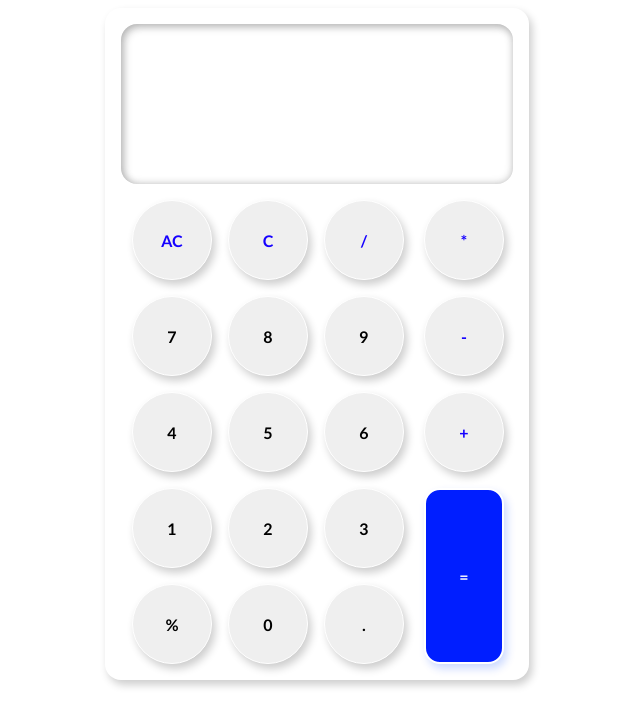
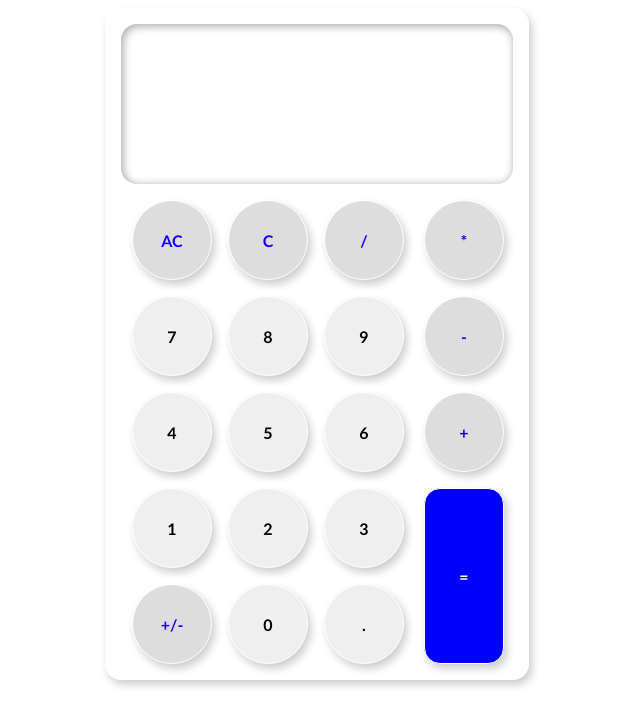
Before and after one commit to JosueSay/CalculadoraNext, a Next.js app: page / in a window 1280 px wide. Shown: the top 726 px of the page, without its empty margins (323-963 px from the left). Built offline with nearby package versions, Linux system fonts and the light colour scheme.

Commit message:
fix: double click of button with keyboard and mouse

```diff
--- a/src/app/page.js
+++ b/src/app/page.js
@@ -7,6 +7,7 @@ import './calculadora.css';
 function Home() {
   const [displayText, setDisplayText] = useState('');
   const [errorDisplay, setErrorDisplay] = useState(false);
+  const [activeButton, setActiveButton] = useState(null);
 
   const buttonDataHorizontal = useMemo(() => [
     { title: 'AC', className: 'button-operator' },
@@ -21,7 +22,7 @@ function Home() {
     { title: '1', className: 'button-number' },
     { title: '2', className: 'button-number' },
     { title: '3', className: 'button-number' },
-    { title: '%', className: 'button-number' },
+    { title: '+/-', className: 'button-operator' },
     { title: '0', className: 'button-number' },
     { title: '.', className: 'button-number' },
   ], []);
@@ -33,63 +34,93 @@ function Home() {
     { title: '=', className: 'button-equals' },
   ], []);
 
-  const clickButton = (text) => {
-    console.log(`Presionaste el botón ${text}`);
+  const clickButton = (text, source, className) => {
+    console.log(`Presionaste el botón ${text} con ${source}`);
+    if (source === 'teclado') {
+      setActiveButton(text);
+      setTimeout(() => setActiveButton(null), 100);
+    }
+
     if (text === 'ERROR') {
       setErrorDisplay(true);
       setDisplayText(text);
     } else {
       setErrorDisplay(false);
-      setDisplayText(text);
+      // Verifica si el botón es de tipo operador antes de actualizar el displayText
+      if (!className.includes('button-operator') && !className.includes('button-equals')) {
+        setDisplayText(prevText => prevText + text);
       }
-  };
-
-  const handleKeyDown = (event) => {
-    const key = event.key;
-    const buttonTitles = buttonDataHorizontal.concat(buttonDataVertical).map(button => button.title);
-
-    if (buttonTitles.includes(key)) {
-      clickButton(key);
     }
   };
 
   useEffect(() => {
     const handleKeyDown = (event) => {
       const key = event.key;
-      const buttonTitles = buttonDataHorizontal.concat(buttonDataVertical).map(button => button.title);
+      // Obtén tanto el título como la clase del botón correspondiente a la tecla presionada
+      const buttonInfo = buttonDataHorizontal.concat(buttonDataVertical).find(button => button.title === key);
+
+      if (buttonInfo) { // Solo actuar si se encuentra un botón correspondiente
+        event.preventDefault();
+        clickButton(buttonInfo.title, 'teclado', buttonInfo.className);
+      }
+
+      // Manejo especial para teclas específicas
       if (key === 'Enter') {
-        clickButton('=');
+        event.preventDefault();
+        const equalsButton = buttonDataVertical.find(button => button.title === '=');
+        if (equalsButton) {
+          clickButton('=', 'teclado', equalsButton.className);
+        }
       } else if (key === 'Backspace') {
-        clickButton('C');
+        const cButton = buttonDataHorizontal.find(button => button.title === 'C');
+        if (cButton) {
+          clickButton('C', 'teclado', cButton.className);
+        }
       } else if (key === 'Delete') {
-        clickButton('AC');
-      } else if (buttonTitles.includes(key)) {
-        clickButton(key);
+        const acButton = buttonDataHorizontal.find(button => button.title === 'AC');
+        if (acButton) {
+          clickButton('AC', 'teclado', acButton.className);
+        }
       }
     };
 
+
+    const handleKeyUp = (event) => {
+      setActiveButton(null);
+    };
+
     document.addEventListener('keydown', handleKeyDown);
-
+    document.addEventListener('keyup', handleKeyUp);
     return () => {
       document.removeEventListener('keydown', handleKeyDown);
+      document.removeEventListener('keyup', handleKeyUp);
     };
   }, [buttonDataHorizontal, buttonDataVertical]);
 
-
   return (
-    <main className='calculadora-container' tabIndex='0' onKeyDown={handleKeyDown}>
+    <main className='calculadora-container' tabIndex='0'>
       <div className='display-calculadora'>
         <Display text={displayText} className={errorDisplay ? 'display-text' : 'display-number'} />
       </div>
       <div className='button-calculadora'>
       <div className='buttons-calculator-horizontal'>
   {buttonDataHorizontal.map(({ title, className }) => (
-            <Button key={title} title={title} onClick={() => clickButton(title)} className={className} />
+    <Button
+      key={title}
+      title={title}
+      onClick={() => clickButton(title, 'ratón', className)}
+      className={`${className} ${activeButton === title ? 'button-active' : ''}`}
+    />
   ))}
 </div>
 <div className='buttons-calculator-vertical'>
   {buttonDataVertical.map(({ title, className }) => (
-            <Button key={title} title={title} onClick={() => clickButton(title)} className={className} />
+    <Button
+      key={title}
+      title={title}
+      onClick={() => clickButton(title, 'ratón', className)}
+      className={className}
+    />
   ))}
 </div>
       </div>
--- a/src/components/Button/Button.css
+++ b/src/components/Button/Button.css
@@ -2,9 +2,12 @@
   aspect-ratio: 1/1;
   font-size: 1rem;
   padding: 1rem;
-  transition-duration: 0.4s;
   font-family: 'Trebuchet MS', 'Lucida Sans Unicode', 'Lucida Grande', 'Lucida Sans', Arial, sans-serif;
   font-weight: bold;
+  box-shadow: 0.2rem 0.3rem 0.5rem 0 rgba(0,0,0,0.2);
+  border: 0.1rem solid white;
+  user-select: none;
+  outline: none
 }
 
 .button-text {
@@ -17,10 +20,9 @@
   text-overflow: ellipsis;
   font-size: 1rem;
   padding: 0.5rem 1rem;
-  color: rgb(21, 0, 255);
+  color: black;
   background-color: rgb(239, 239, 239);
   border: 0.1rem solid white;
-  transition-duration: 0.4s;
   box-shadow: 0.2rem 0.3rem 0.5rem 0 rgba(0,0,0,0.2);
   font-family: 'Trebuchet MS', 'Lucida Sans Unicode', 'Lucida Grande', 'Lucida Sans', Arial, sans-serif;
 }
@@ -30,42 +32,37 @@
   width: 5rem;
   height: 11rem;
   color: white;
-  background-color: #001eff;
-  border: 0.15rem solid white;
-  box-shadow: 0.2rem 0.3rem 0.5rem 0 rgba(0, 68, 255, 0.2);
+  background-color: blue;
 }
 
 .button-number, .button-operator {
   width: 5rem;
   height: 5rem;
   border-radius: 50%;
-  background-color: rgb(239, 239, 239);
-  border: 0.1rem solid white;
-  box-shadow: 0.2rem 0.3rem 0.5rem 0 rgba(0,0,0,0.2);
 }
 
 .button-operator {
+  background-color: rgb(221, 221, 221);
   color: rgb(21, 0, 255);
 }
 
 .button-number {
+  background-color: rgb(239, 239, 239);
   color: black;
 }
 
-.button-equals:hover {
-  background-color: rgb(239, 239, 239) ;
-  color: #001eff;
+.button-active,
+.button-equals:active,
+.button-number:active,
+.button-operator:active,
+.button-text:active {
+  filter: brightness(0.9);
   cursor: pointer;
 }
 
-.button-operator:hover {
-  background-color: rgb(255, 255, 255);
-  color: #001eff;
+.button-equals:hover,
+.button-number:hover,
+.button-operator:hover,
+.button-text:hover {
   cursor: pointer;
 }
-
-.button-text:hover, .button-number:hover {
-  background-color: #001eff;
-  color: white;
-  cursor: pointer;
-}
```
Lines whose indentation alone changed are shown as unchanged.
